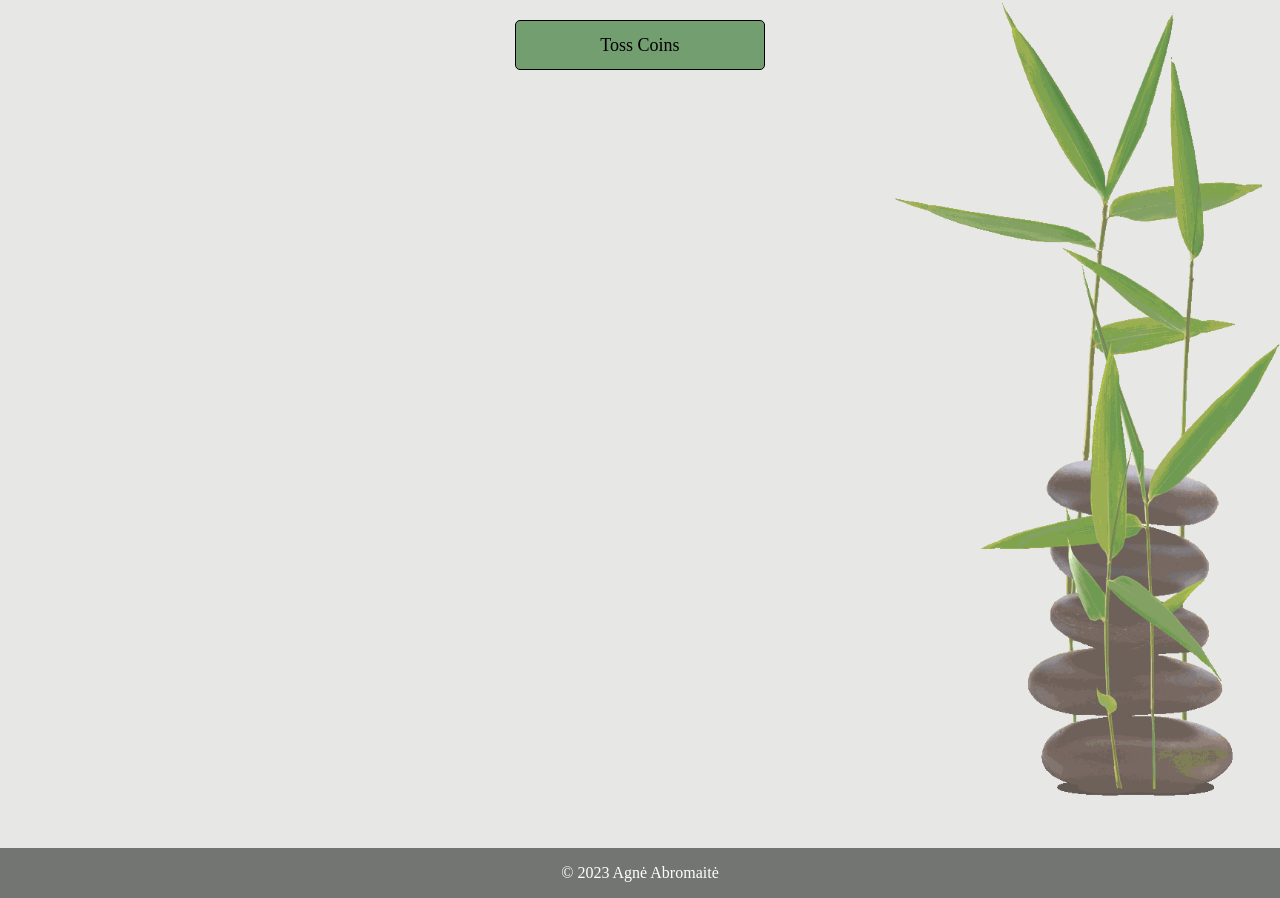
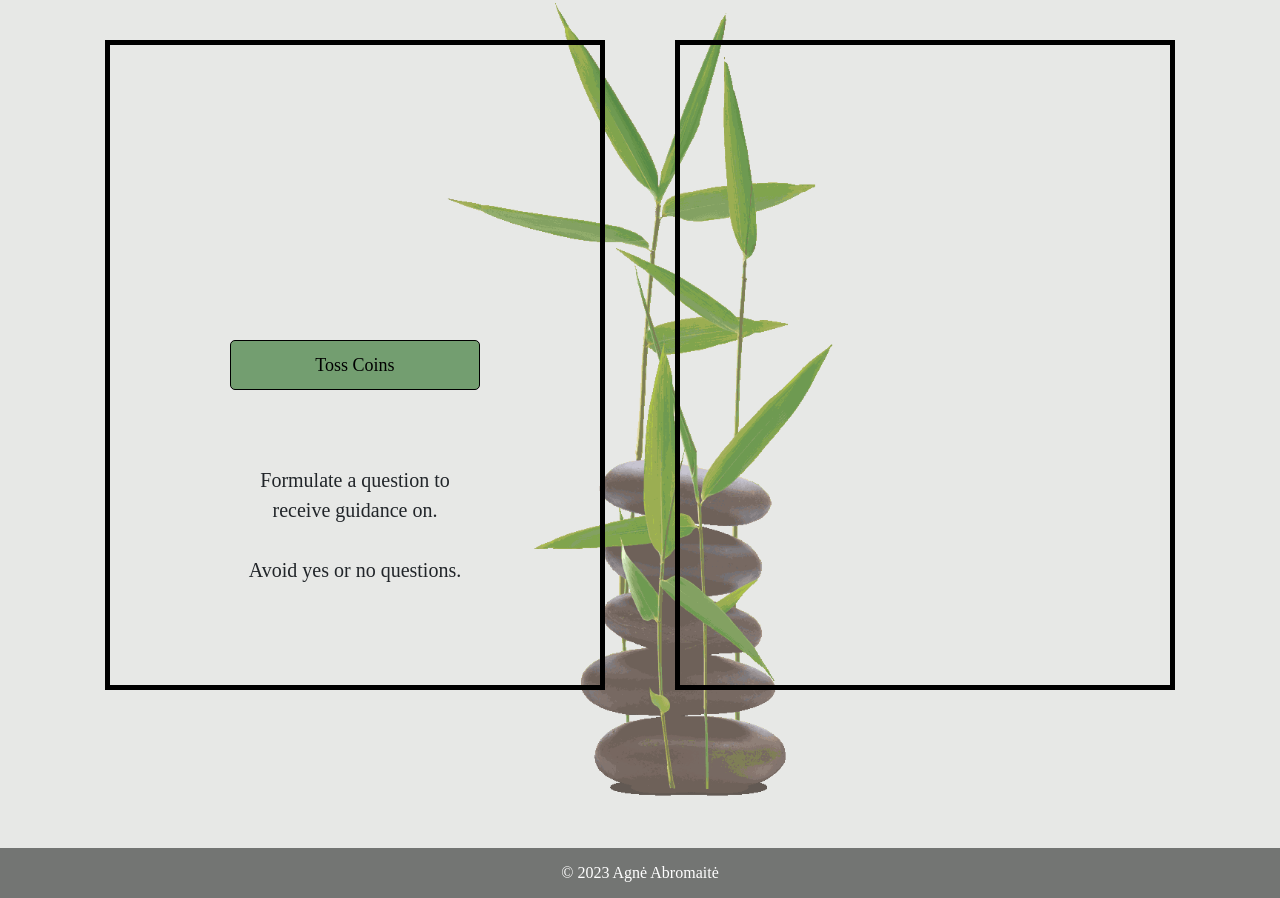
Before and after one commit to A-Abromaite/IChing_Website_final, a Django app: page /iching/toss-coins/ in a window 1280 px wide. Run offline with Django 4.2, Linux system fonts and the light colour scheme.

Commit message:
toss_coins.html divided into columns, design changed, additional paragraphs added.

```diff
--- a/mysite/iching/templates/toss_coins.html
+++ b/mysite/iching/templates/toss_coins.html
@@ -4,8 +4,12 @@
 {% block "title" %}Toss Coins{% endblock %}
 
 {% block "content" %}
-<div class="col-md-12 text-center">
+
+<div class="container">
     <div class="toss-container">
+    <div class="row">
+        <div class="col-md-6">
+            <div class="box">
             <div class="toss-content">
                 <div class="coin-container">
                     {% for result in toss_results %}
@@ -20,6 +24,8 @@
                     </div>
                     {% endfor %}
                 </div>
+                </div>
+                <div class="toss-button-container">
             <div class="button-container">
                     <form method="POST" action="{% url 'toss_coins' %}">
                         {% csrf_token %}
@@ -31,6 +37,15 @@
                     </form>
                 </div>
                 </div>
+                <div class="toss-paragraphs">
+                <p>Formulate a question to receive guidance on.</p>
+                    <br>
+                <p>Avoid yes or no questions.</p>
+            </div>
+            </div>
+            </div>
+        <div class="col-md-6">
+            <div class="box">
         <div class="brush-line-container">
                 <ul>
                     {% for casted_result in casted_results %}
@@ -55,4 +70,67 @@
             {% endif %}
         </div>
         </div>
+        </div>
+</div>
+
+<!--    <div class="container">-->
+<!--        <div class="row">-->
+<!--            <div class="col">-->
+
+<!--        <div class="toss-container">-->
+<!--            <div class="toss-content">-->
+<!--                <div class="coin-container">-->
+<!--                    {% for result in toss_results %}-->
+<!--                    <div class="coin-label">-->
+<!--                        {% if result == "Heads" %}-->
+<!--                        <img src="{% static 'img/coin_obverse.png' %}" alt="Heads" class="coin-images">-->
+<!--                        <p class="coin-result">Heads</p>-->
+<!--                        {% elif result == "Tails" %}-->
+<!--                        <img src="{% static 'img/coin_reverse.png' %}" alt="Tails" class="coin-images">-->
+<!--                        <p class="coin-result">Tails</p>-->
+<!--                        {% endif %}-->
+<!--                    </div>-->
+<!--                    {% endfor %}-->
+<!--                </div>-->
+<!--                <div class="button-container">-->
+<!--                    <form method="POST" action="{% url 'toss_coins' %}">-->
+<!--                        {% csrf_token %}-->
+<!--                        {% if new_toss %}-->
+<!--                        <button type="submit" class="styled-button">New Toss</button>-->
+<!--                        {% else %}-->
+<!--                        <button type="submit" class="styled-button">Toss Coins</button>-->
+<!--                        {% endif %}-->
+<!--                    </form>-->
+<!--                </div>-->
+<!--            </div>-->
+<!--            </div>-->
+<!--                <div class="col">-->
+<!--            <div class="brush-line-container">-->
+<!--                <ul>-->
+<!--                    {% for casted_result in casted_results %}-->
+<!--                    <li>-->
+<!--                        {% if casted_result == "HHT" %}-->
+<!--                        <img src="{% static 'img/stroke1.png' %}" alt="HHT" class="brush-images">-->
+<!--                        {% elif casted_result == "TTH" %}-->
+<!--                        <img src="{% static 'img/stroke2.png' %}" alt="TTH" class="brush-images">-->
+<!--                        {% elif casted_result == "HHH." %}-->
+<!--                        <img src="{% static 'img/stroke2_dot.png' %}" alt="HHH" class="brush-images">-->
+<!--                        {% else %}-->
+<!--                        <img src="{% static 'img/stroke1_dot.png' %}" alt="TTT" class="brush-images">-->
+<!--                        {% endif %}-->
+<!--                    </li>-->
+<!--                    {% endfor %}-->
+<!--                </ul>-->
+<!--            </div>-->
+<!--            {% if hexagram_number %}-->
+<!--            <div>-->
+<!--                <h2>Hexagram Number: {{ hexagram_number }}</h2>-->
+<!--            </div>-->
+<!--            {% endif %}-->
+<!--        </div>-->
+<!--                </div>-->
+<!--                </div>-->
+<!--            </div>-->
+
+
     {% endblock %}
--- a/mysite/static/iching/styles.css
+++ b/mysite/static/iching/styles.css
@@ -4,6 +4,8 @@
 body, h1, h2, h3, h4, h5, h6, p, ul, ol, li {
   margin: 0;
   padding: 0;
+  list-style-type: none;
+
 }
 
 /* Set font and background color */
@@ -149,7 +151,7 @@ a:hover {
     height: 100vh;
     background-image: url("/static/img/toss.png");
     background-size: auto 100%;
-    background-position: right;
+    background-position: center;
     background-repeat: no-repeat;
 }
 
@@ -171,16 +173,16 @@ a:hover {
 }
 
 .coin-container {
-    margin-top: 20px;
+    margin-top: 60px;
 }
 
 .gap-row {
     height: 20px; /* Adjust the height to create the desired gap */
-    list-style: none; /* Remove any bullet or numbering style */
+
 }
 .brush-images {
-    max-height: 200px;
-    max-width: 200px; /* Set the maximum width for the image */
+    max-height: 230px;
+    max-width: 230px; /* Set the maximum width for the image */
     width: auto; /* Maintain aspect ratio */
     height: auto; /* Maintain aspect ratio */
     object-fit: cover;
@@ -225,7 +227,7 @@ a:hover {
 }
 
 .brush-line-container {
-    margin-top: 30px;
+    margin-top: 65px;
 }
 
 .coin-result {
@@ -239,3 +241,30 @@ a:hover {
     text-align: center;
     margin-bottom: 40px;
 }
+
+.box{
+    width:500px;
+    height:650px;
+    border:5px solid black;
+    margin: 40px auto;
+    text-align: center;
+    position: relative;
+
+
+}
+
+.toss-button-container {
+    position: absolute;
+    top: 50%;
+    left: 50%;
+    transform: translate(-50%, -50%);
+    }
+
+.toss-paragraphs {
+    position: absolute;
+    top: 75%;
+    left: 50%;
+    transform: translate(-50%, -50%);
+    font-family: Baskerville, serif;
+    font-size: 20px;
+    }
```
Also changed, not shown: mysite/db.sqlite3. Lines whose indentation alone changed are shown as unchanged.
